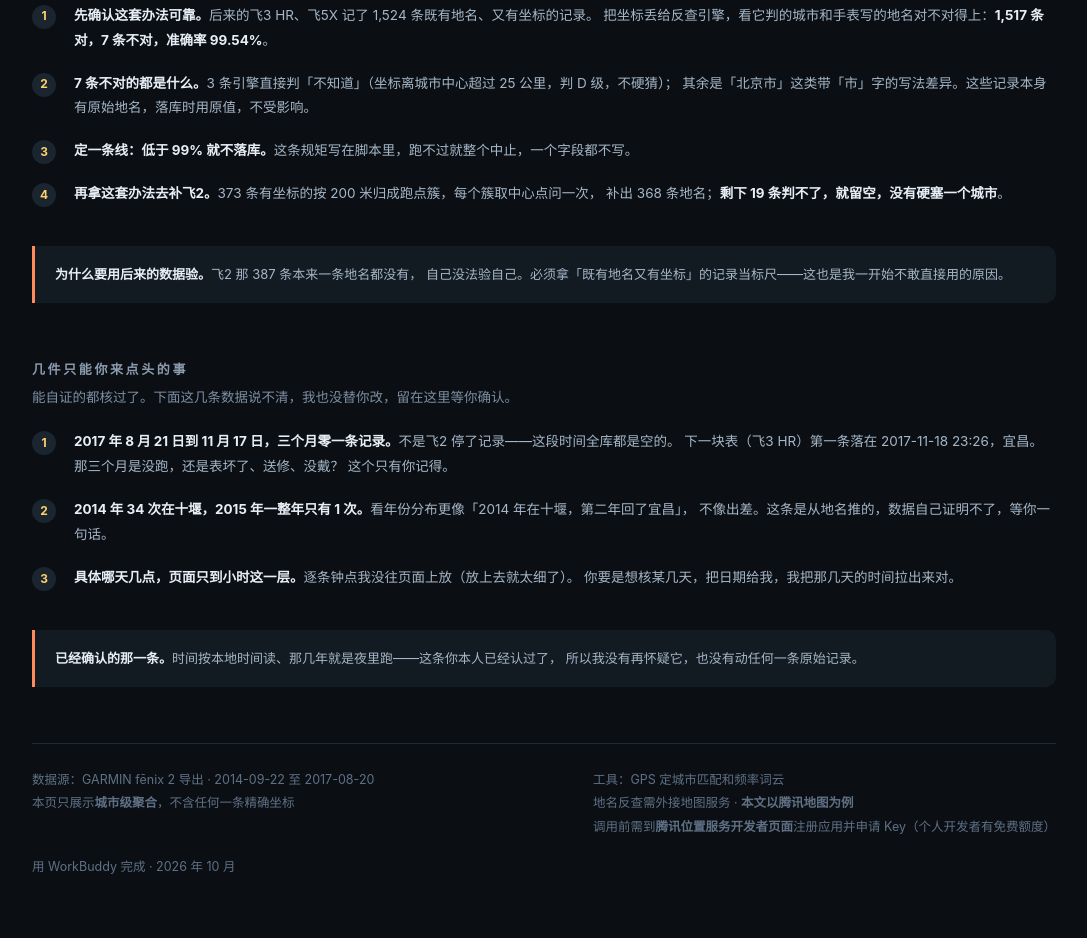
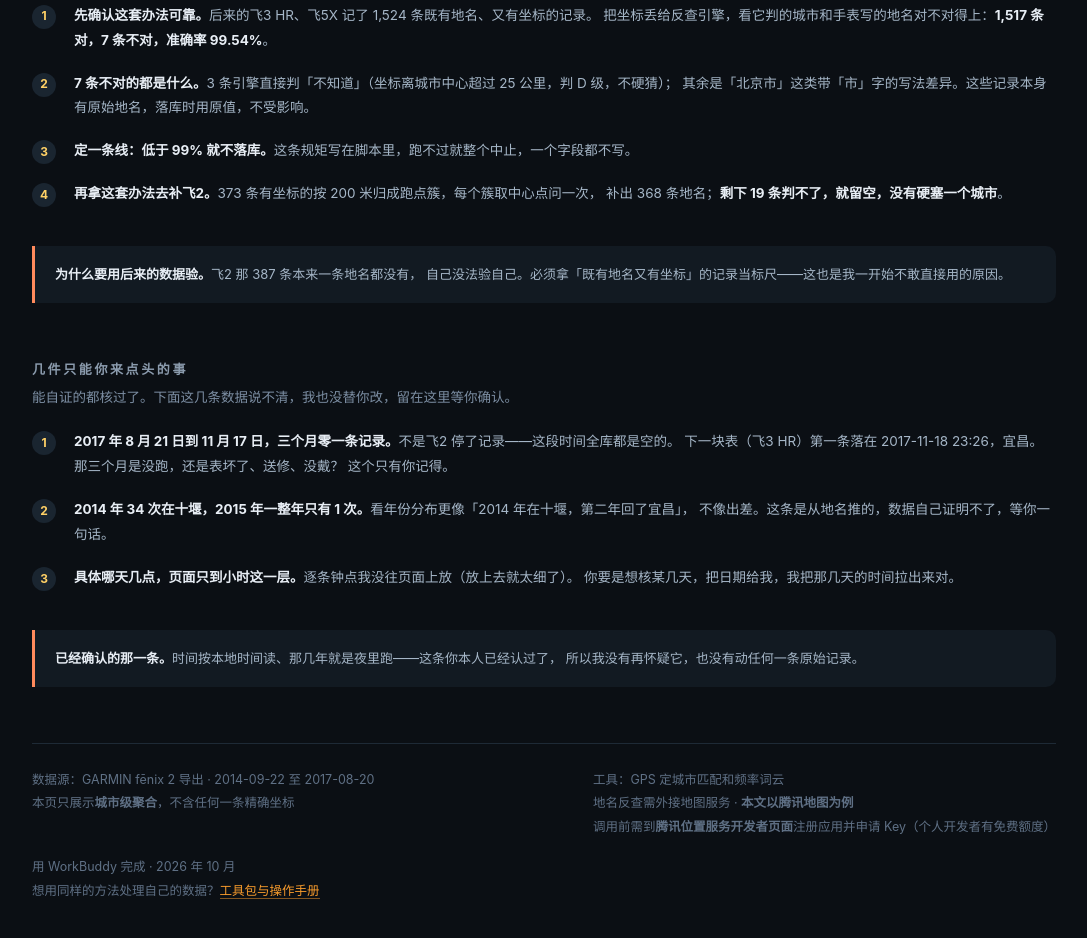
Before and after one commit to duyz2026/gps-city-wordcloud, a plain HTML site: page docs/index.html in a window 1280 px wide. Shown: the part 3073-4011 px from the top of the page, without its empty margins (96-1183 px from the left). Drawn offline with Linux system fonts and the light colour scheme.

Commit message:
feat: 作品页页脚加工具入口，形成交付闭环（作品页→工具页）

```diff
--- a/docs/index.html
+++ b/docs/index.html
@@ -113,6 +113,8 @@
   .note b{color:#e8eef5}
   footer{border-top:1px solid var(--line);padding-top:24px;font-size:12.5px;color:#5f7085;
     display:flex;justify-content:space-between;gap:16px;flex-wrap:wrap;line-height:1.9}
+  footer a.pl{color:#F79B2C;text-decoration:none;border-bottom:1px solid rgba(247,155,44,.5)}
+  footer a.pl:hover{color:#ffb45c;border-bottom-color:#ffb45c}
   @media(max-width:760px){
     .wrap{padding:28px 18px 60px} h1{font-size:29px}
     .stats{grid-template-columns:repeat(2,1fr)} .verify{grid-template-columns:repeat(2,1fr)}
@@ -255,7 +257,8 @@
     <span>工具：GPS 定城市匹配和频率词云<br>
       地名反查需外接地图服务 · <b>本文以腾讯地图为例</b><br>
       调用前需到<b>腾讯位置服务开发者页面</b>注册应用并申请 Key（个人开发者有免费额度）</span>
-    <span>用 WorkBuddy 完成 · 2026 年 10 月</span>
+    <span>用 WorkBuddy 完成 · 2026 年 10 月<br>
+      想用同样的方法处理自己的数据？<a class="pl" href="get.html">工具包与操作手册</a></span>
   </footer>
 
 </div>
```
